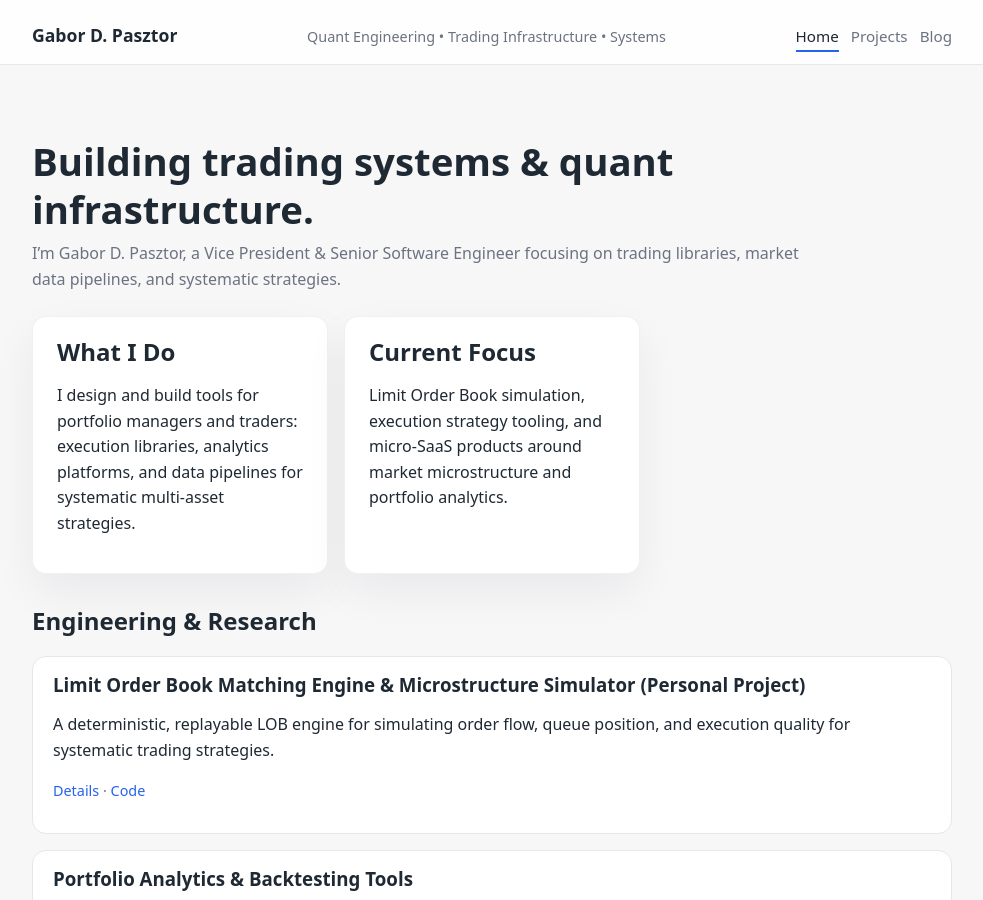
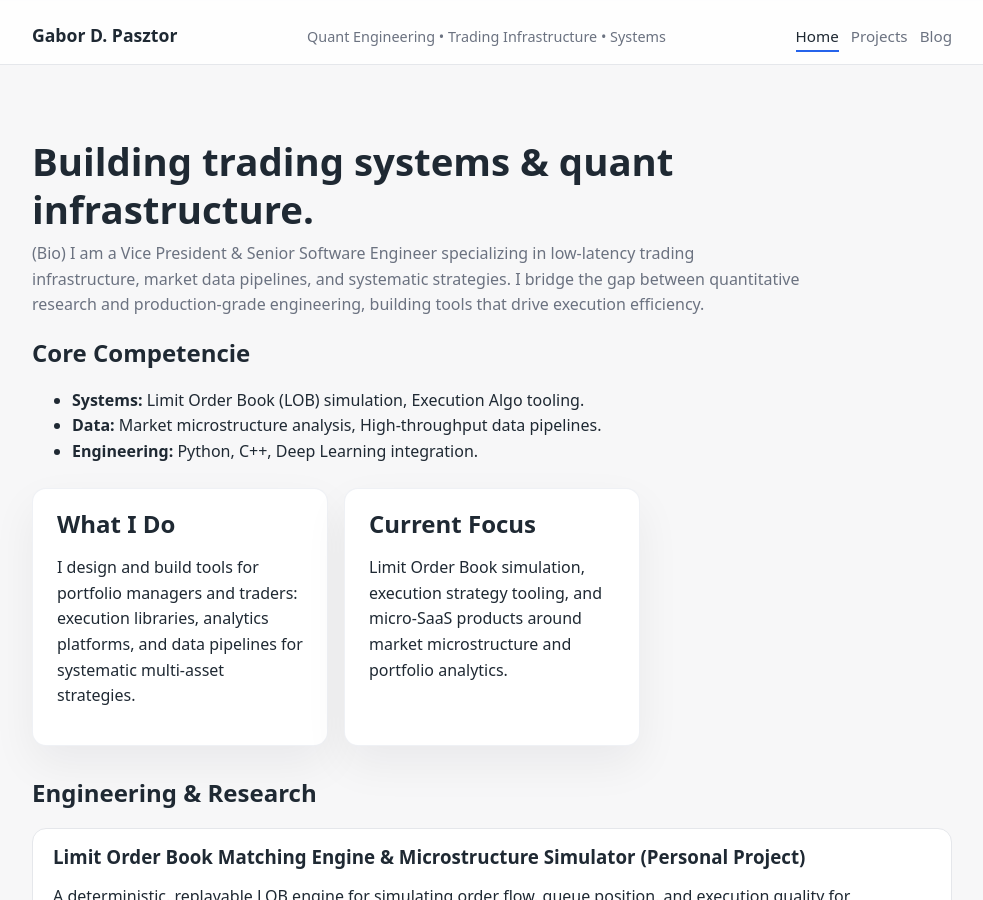
Before and after one commit to paszti96/paszti96.github.io, a Jekyll site: the page built from index.md, in a window 1280 px wide and 900 px high. Shown: the whole window, without its empty margins (148-1131 px from the left). Built offline with Jekyll 4.4.1, drawn with Linux system fonts in a browser that asks for light colours.

Commit message:
Revise bio and core competencies in home layout
Updated bio to reflect specialization in low-latency trading infrastructure and added details about core competencies.

```diff
--- a/_layouts/home.html
+++ b/_layouts/home.html
@@ -5,8 +5,15 @@ layout: default
 <section class="hero">
   <h1>Building trading systems & quant infrastructure.</h1>
   <p class="hero-subtitle">
-    I’m {{ site.title }}, a Vice President & Senior Software Engineer focusing on
-    trading libraries, market data pipelines, and systematic strategies.
+   (Bio) I am a Vice President & Senior Software Engineer specializing in low-latency trading infrastructure, market data pipelines, and systematic strategies. I bridge the gap between quantitative research and production-grade engineering, building tools that drive execution efficiency.
+  </p>
+  <h2>Core Competencie</h2>
+  <p>
+    <ul>
+      <li><b>Systems:</b> Limit Order Book (LOB) simulation, Execution Algo tooling.</li>
+      <li><b>Data:</b> Market microstructure analysis, High-throughput data pipelines.</li>
+      <li><b>Engineering:</b> Python, C++, Deep Learning integration.</li>
+    </ul>
   </p>
 </section>
 
```
